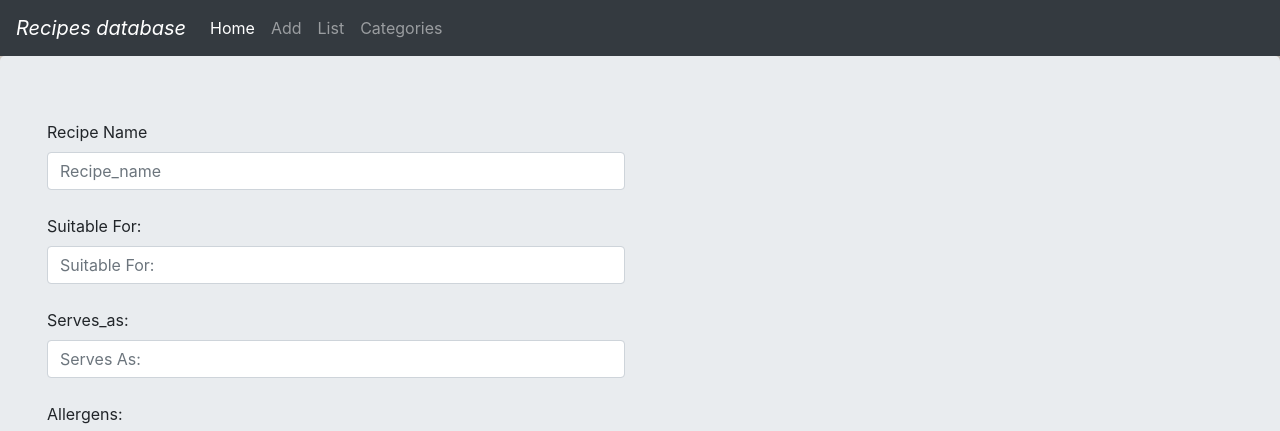
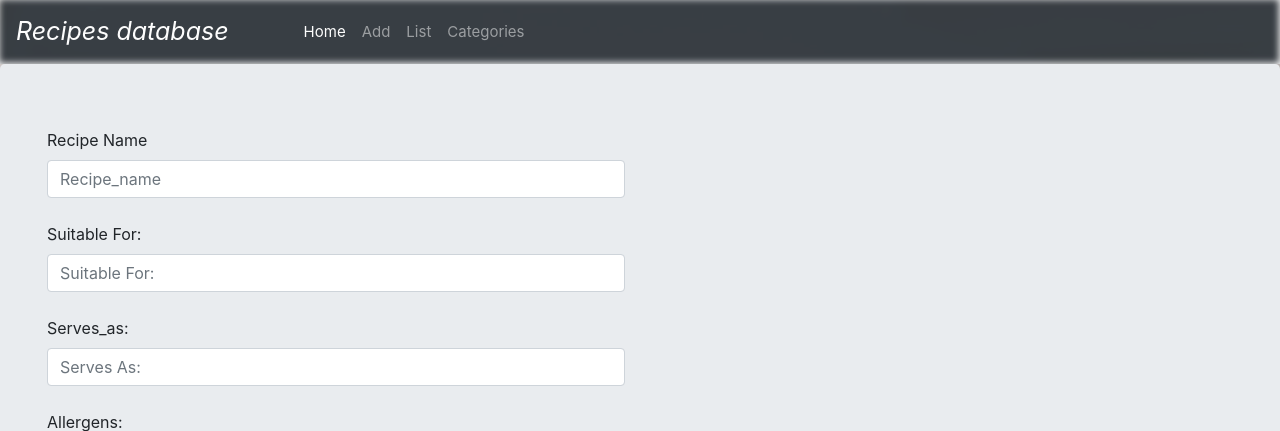
Before and after one commit to flo0909/flaskapp-project, a Flask app: page /add in a window 1280 px wide. Shown: the top 431 px of the page. Run offline with Flask 2, Linux system fonts and the light colour scheme; some libraries are stand-ins or nearby versions.

Commit message:
navbar styled

```diff
--- a/static/style.css
+++ b/static/style.css
@@ -29,3 +29,27 @@ body{
     background-color:rgb(121, 56, 56);
     outline-color:rgb(170, 167, 179);
 }
+.navbar {
+    opacity: 0.97;
+    background-color:rgb(54, 17, 17);
+    outline-width: 5px;
+    outline-color: rgb(0, 0, 0);
+    box-shadow: inset -1px -1px 7px 0px rgba(255,255,255,1);
+}
+.navbar-nav{
+    margin-left:5%;
+}
+.navbar-brand{
+    color:white;
+    font-size:25px;
+}
+.navbar-brand:hover{
+    color:rgb(226, 226, 226);
+}
+.nav-item{
+    color:white;
+    font-size:15px;
+}
+.nav-item:hover{
+    color:rgb(189, 185, 185);
+}
```
